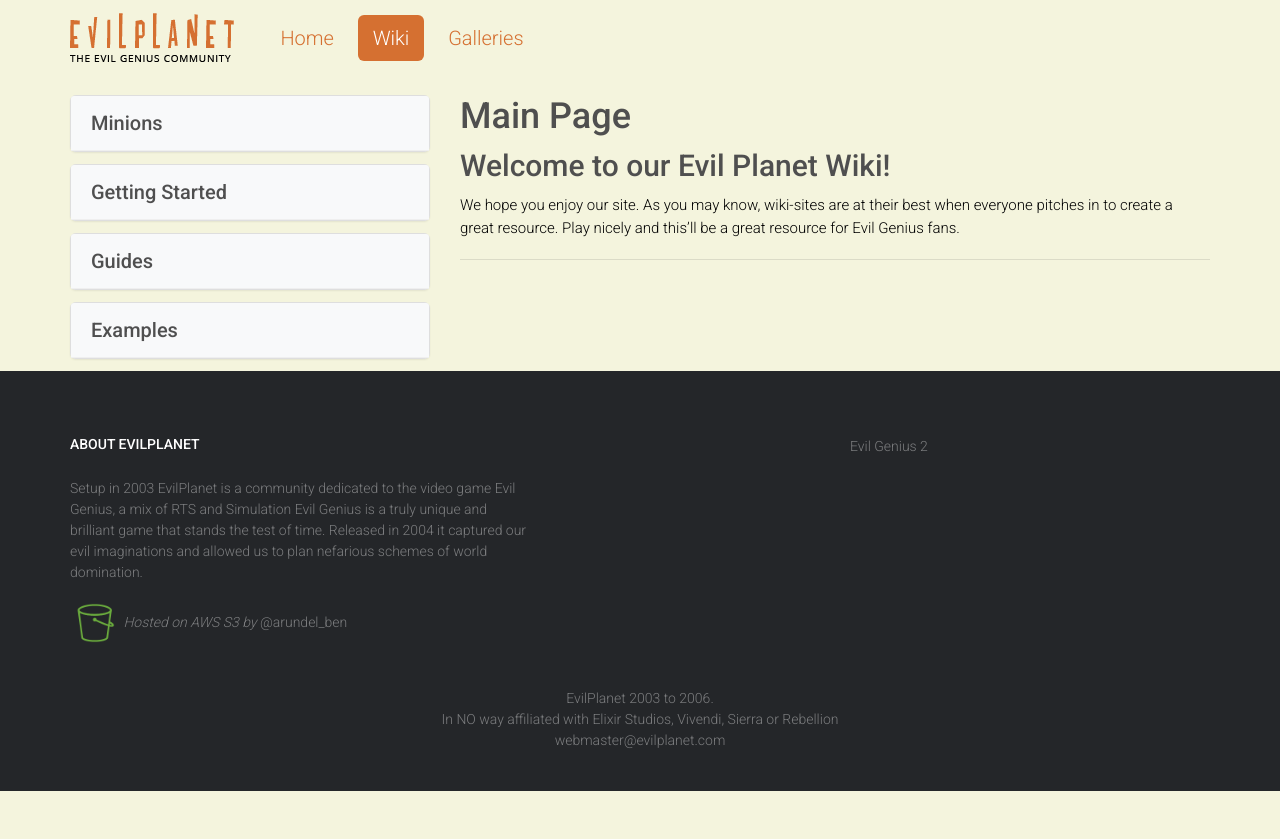
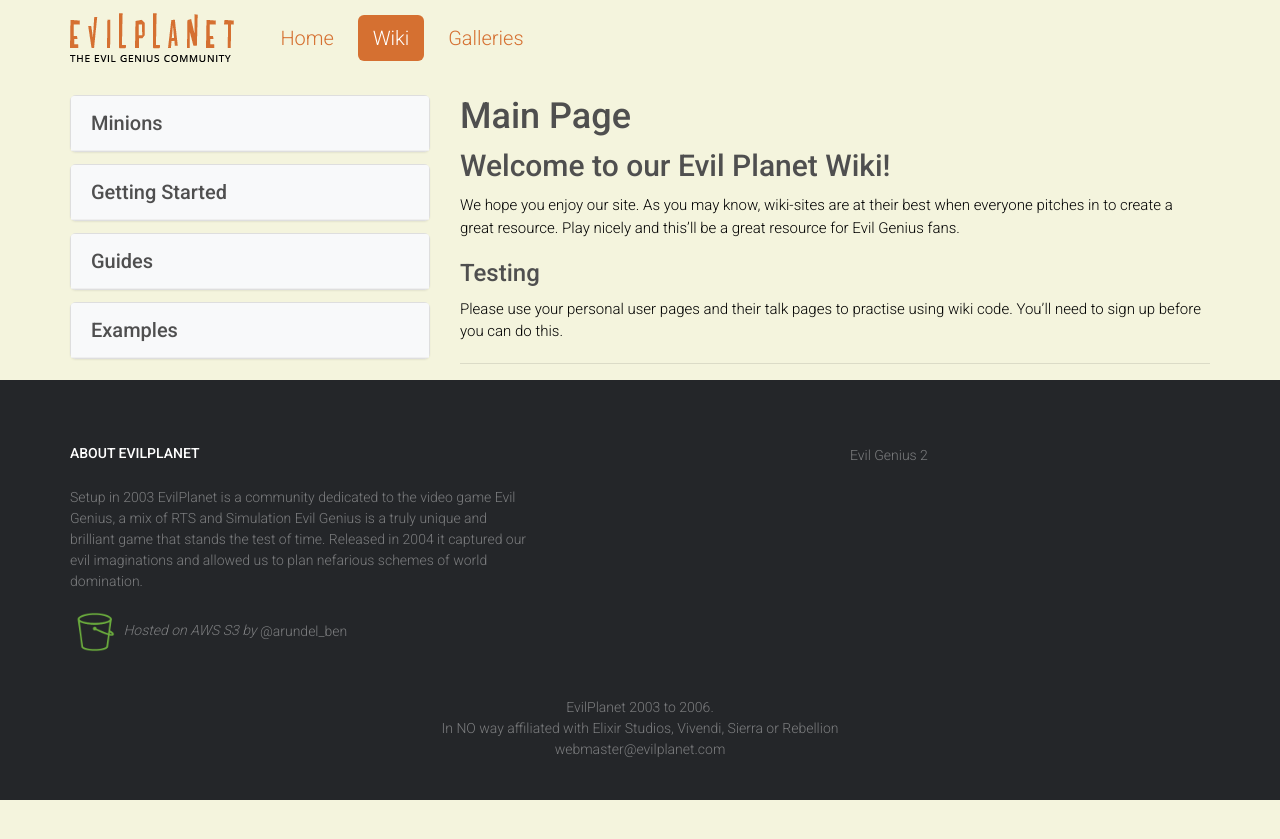
Before and after one commit to barundel/wiki.evilplanet.com, a Jekyll site: the page built from wiki/Main_Page.md, in a window 1280 px wide. Shown: the top 839 px of the page. Built offline with Jekyll 4.4.1, drawn with Linux system fonts in a browser that asks for light colours; comment, search, counter and statistics services are not loaded.

Commit message:
Change to wiki page

```diff
--- a/wiki/Main_Page.md
+++ b/wiki/Main_Page.md
@@ -10,3 +10,8 @@
 We hope you enjoy our site. As you may know, wiki-sites are at their
 best when everyone pitches in to create a great resource. Play nicely
 and this'll be a great resource for Evil Genius fans.
+
+### Testing
+
+Please use your personal user pages and their talk pages to practise
+using wiki code. You'll need to sign up before you can do this.
```
Also changed, not shown: 1 other file.
